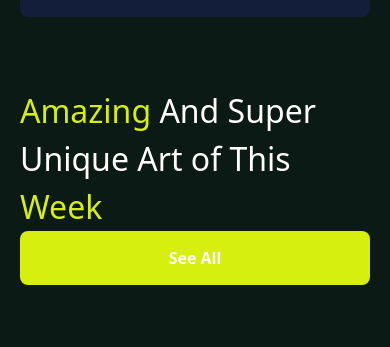
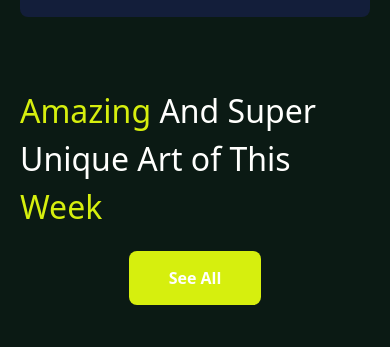
Before and after one commit to m-muhammadbilol/2-Day---Digital-Art-, a website: page index.html in a window 390 px wide. Shown: the part 1377-1724 px from the top of the page. Drawn offline with Linux system fonts and the light colour scheme.

Commit message:
full mobil descktop

```diff
--- a/index.html
+++ b/index.html
@@ -195,9 +195,15 @@
       </section>
 
       <!-- Amazing and Super Unique Art of This Week -->
-      <section class="pt-[50px] p-[20px]">
-        <div>
-          <h1 class="text-[#FFFFFD] text-[32px] font-medium">
+      <section
+        class="pt-[50px] p-[20px] pb-[92px] lg:max-w-[1290px] xl:m-0 xl:mr-auto xl:ml-auto md:max-w-[900px] md:m-0 md:mr-auto md:ml-auto"
+      >
+        <div
+          class="flex flex-col items-center justify-center md:flex-row md:justify-between md:items-center"
+        >
+          <h1
+            class="text-[#FFFFFD] text-[32px] sm:text-[48px] pb-[20px] font-medium"
+          >
             <span class="text-[#D6EF0E]">Amazing</span> And Super <br />
             Unique Art of This <span class="text-[#D6EF0E]">Week</span>
           </h1>
@@ -209,8 +215,9 @@
         </div>
         <!-- work with images -->
         <div
-          class="text-white pt-[64px] flex flex-col justify-center items-center gap-[30px]"
+          class="text-white xl:flex-row pt-[64px] flex flex-col justify-center items-center gap-[30px]"
         >
+          <div class="lg:flex lg:gap-[50px]">
             <!-- 1 image -->
             <div>
               <div
@@ -273,6 +280,8 @@
                 </div>
               </div>
             </div>
+          </div>
+
           <!-- 3 imge -->
           <div>
             <div
@@ -306,6 +315,9 @@
           </div>
         </div>
       </section>
+
+      <!-- Best NFTs -->
+      <section></section>
     </main>
     <script src="./js/app.js"></script>
   </body>
```
Also changed, not shown: css/output.css. Lines whose indentation alone changed are shown as unchanged.
